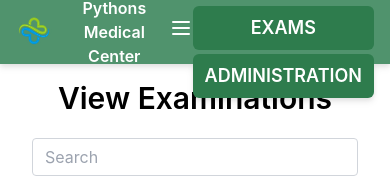
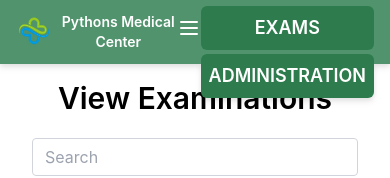
Before and after one commit to VIbitoye/tech-dive-pythons, a React (Create React App) app in the folder client/: page / in a window 390 px wide. Both pictures are taken after a click on the button 362 px from the left and 28 px from the top of the page. Shown: the top 178 px of the page. Built offline with nearby package versions, Linux system fonts and the light colour scheme; no server answers.

Commit message:
fixing mobile responsiveness of navbar

```diff
--- a/client/src/components/Navbar.jsx
+++ b/client/src/components/Navbar.jsx
@@ -17,7 +17,7 @@ function Navbar() {
         <div className="flex items-center">
           <Link to="/exams" className="flex items-center ">
             <img className= "md:w-[3rem]" src={logo} alt="" />
-            <span className="ml-2 text-base md:text-xl font-semibold">Pythons Medical Center</span>
+            <span className="ml-2 text-sm md:text-xl font-semibold">Pythons Medical Center</span>
           </Link>
         </div>
         <div className="hidden sm:flex sm:items-center font-semibold sm:ml-6">
@@ -36,10 +36,10 @@ function Navbar() {
         </button>
       </div>
       <div className={`sm:hidden ease-in-out mobile-menu mt-10 ${isMobileMenuOpen ? 'block' : 'hidden'}`}>
-        <Link to="/exams" className="block px-3 py-2 text-white font-semibold bg-[#2e7c4d] hover:bg-[#266140] rounded-md">
+        <Link to="/exams" className="block px-2 py-2 text-white font-semibold bg-[#2e7c4d] hover:bg-[#266140] rounded-md">
           EXAMS
         </Link>
-        <Link to="/admin" className="block px-3 py-2 mt-1 text-white font-semibold bg-[#2e7c4d] hover:bg-[#266140] rounded-md">
+        <Link to="/admin" className="block px-2 py-2 mt-1 text-white font-semibold bg-[#2e7c4d] hover:bg-[#266140] rounded-md">
           ADMINISTRATION
         </Link>
       </div>
```
